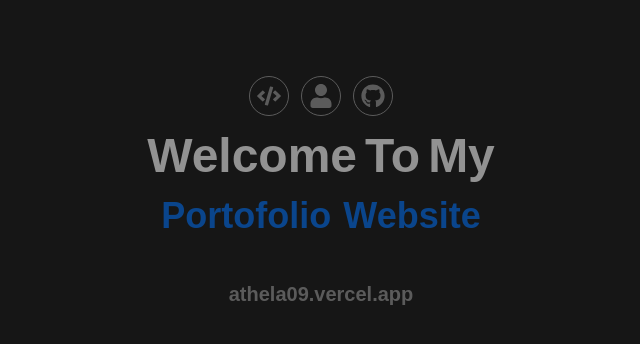
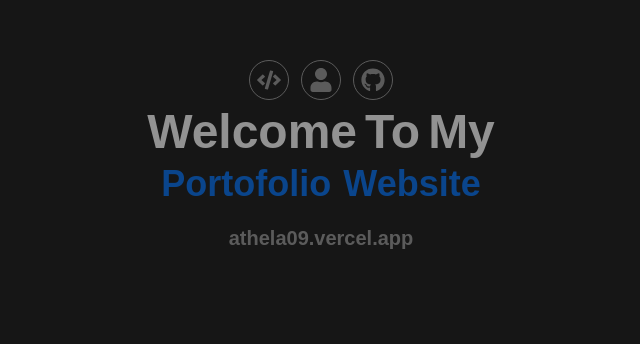
Before and after one commit to Athela19/portofolio-template2, a Next.js app: page / in a window 1280 px wide. Shown: the part 244-588 px from the top of the page, without its empty margins (319-959 px from the left). Built offline with nearby package versions, Linux system fonts and the light colour scheme.

Commit message:
perbaikan bug

```diff
--- a/component/Home/project.jsx
+++ b/component/Home/project.jsx
@@ -10,7 +10,7 @@ const projects = [
     name: "NFT Marketplace",
     images: [
       "/nft/kensa1.png", "/nft/kensa2.png", "/nft/kensa3.png", "/nft/kensa4.png",
-      "/nft/kensa5.png", "/nft/kensa6.png", "/nft/kensa7.png", "/nft/kensa7.png"
+      "/nft/kensa5.png", "/nft/kensa6.jpeg", "/nft/kensa7.jpeg", "/nft/kensa8.jpeg"
     ],
     link: "https://rarible.com/athela09",
     deskripsi: "Kensa adalah koleksi NFT bertema karakter orisinal yang saya gambar sendiri menggunakan aplikasi Ibis Paint X. Koleksi ini terdiri dari berbagai versi karakter utama bernama Kensa, masing-masing memiliki tema dan nuansa berbeda, mulai dari gaya futuristik hingga sentuhan alam."
--- a/component/Layout/Loading.jsx
+++ b/component/Layout/Loading.jsx
@@ -40,6 +40,7 @@ const TypingText = ({ text = "", speed = 150, delay = 1500 }) => {
 };
 
 // Komponen layar loading
+// Komponen layar loading
 const LoadingScreen = () => {
   return (
     <motion.div
@@ -50,7 +51,7 @@ const LoadingScreen = () => {
       aria-hidden="true"
     >
       {/* Baris ikon */}
-      <div className="flex gap-3 mb-4">
+      <div className="flex gap-3 mb-2">
         {[FaCode, FaUser, FaGithub].map((Icon, i) => (
           <motion.div
             key={i}
@@ -84,8 +85,10 @@ const LoadingScreen = () => {
         ))}
       </motion.div>
 
+      {/* Container untuk "Portofolio Website" dan teks typing */}
+      <div className="flex flex-col items-center">
         {/* Teks "Portofolio Website" */}
-      <div className="flex gap-3 mt-4">
+        <div className="flex gap-3 md:mt-2 mt-1">
           {["Portofolio", "Website"].map((word, i) => (
             <motion.div
               key={word}
@@ -98,15 +101,16 @@ const LoadingScreen = () => {
           ))}
         </div>
 
-      {/* Animasi teks ketik */}
+        {/* Animasi teks ketik - sekarang menjadi bagian dari flow normal */}
         <motion.div
           initial={{ opacity: 0 }}
           animate={{ opacity: 1 }}
           transition={{ duration: 2, ease: "easeInOut", delay: 1.5 }}
-        className="mt-4 absolute md:bottom-62 bottom-87"
+          className="md:mt-5 mt-3"
         >
           <TypingText text="athela09.vercel.app" speed={150} />
         </motion.div>
+      </div>
     </motion.div>
   );
 };
```
Lines whose indentation alone changed are shown as unchanged.
